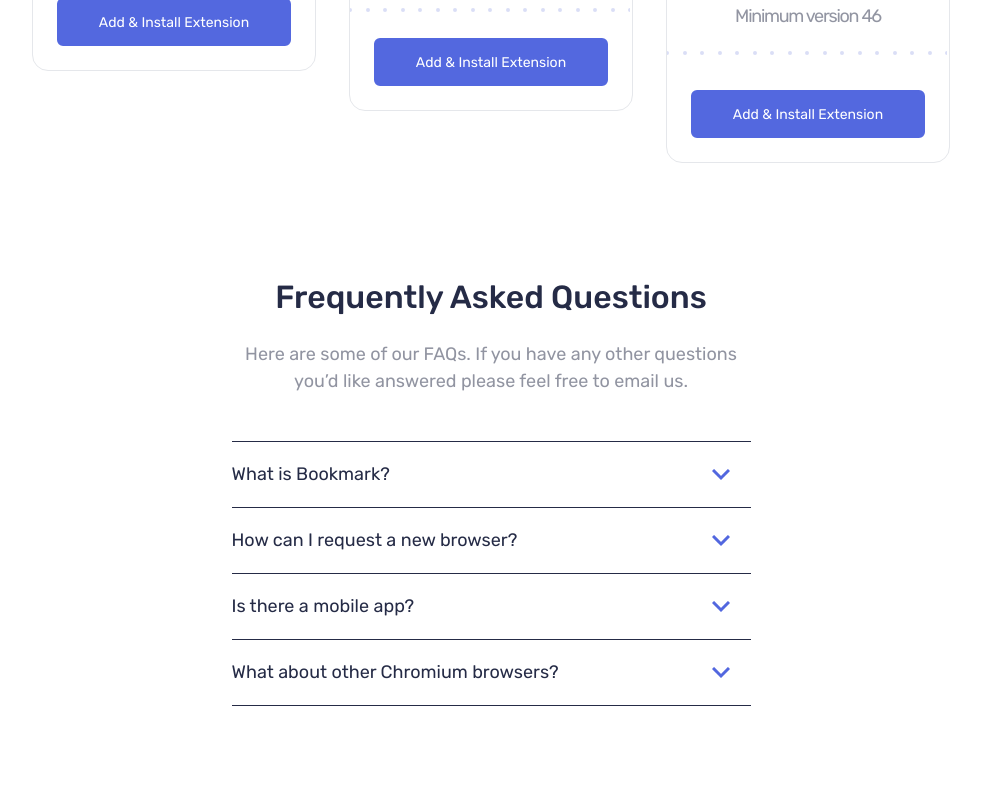
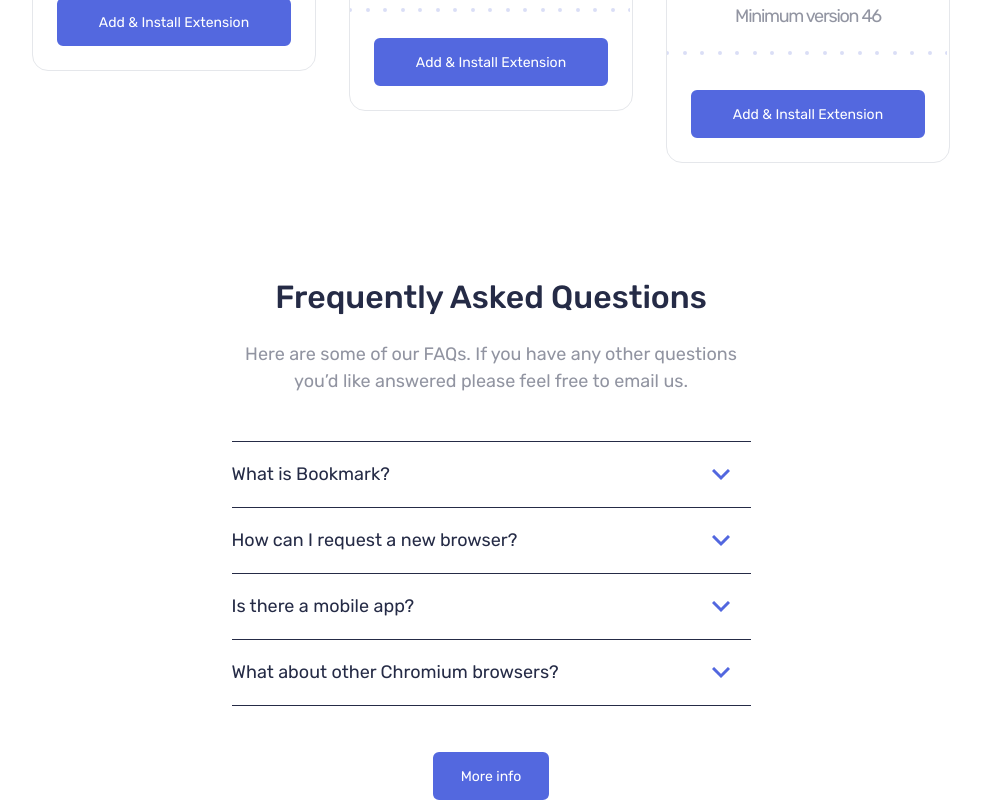
Before and after one commit to SkivaDev/frontendMentor-bookmark-landing-page, a React (Vite) app: page / in a window 1280 px wide. Shown: the part 1998-2798 px from the top of the page, without its empty margins (149-1130 px from the left). Before the commit the page ends 2704 px from the top, so only its background shows below. Built offline with nearby package versions, Linux system fonts and the light colour scheme.

Commit message:
feat(containers): :lipstick: add new button to FAQSection

```diff
--- a/src/containers/FAQSection.jsx
+++ b/src/containers/FAQSection.jsx
@@ -8,6 +8,7 @@ function FAQSection() {
 
       <ContainerText />
       <FAQs/>
+      <FAQsButton/>
 
     </section>
   );
@@ -43,4 +44,13 @@ function FAQs() {
     </div>
   )
 }
+
+
+function FAQsButton () {
+  return (
+    <button type="button" className="p-[.9375rem] border-soft-blue bg-soft-blue text-white rounded-md border-[0.188rem]  py-[0.6558rem] px-[1.5201rem] text-[0.875rem] transition duration-300 hover:bg-white hover:text-soft-blue">
+      More info
+    </button>
+  )
+}
 export default FAQSection;
```
